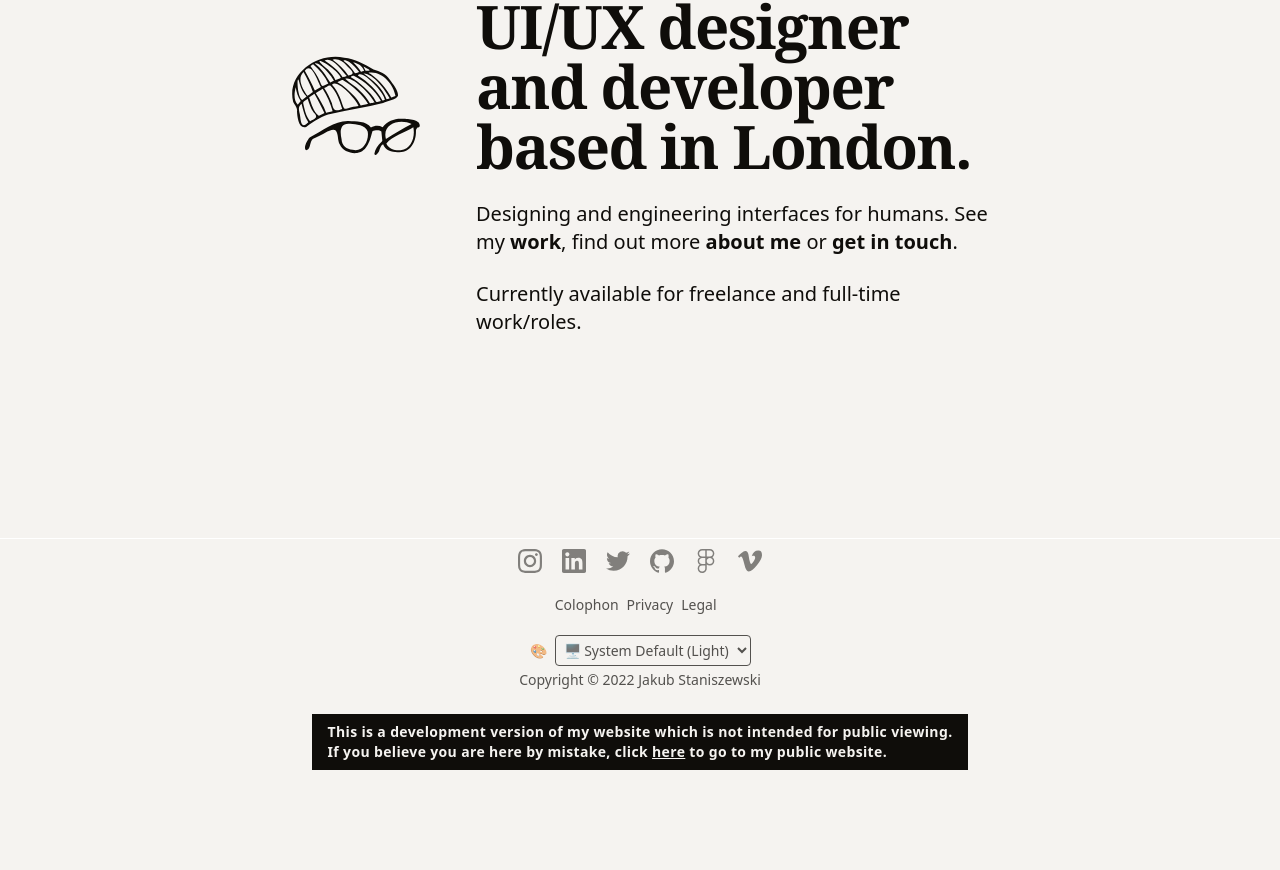
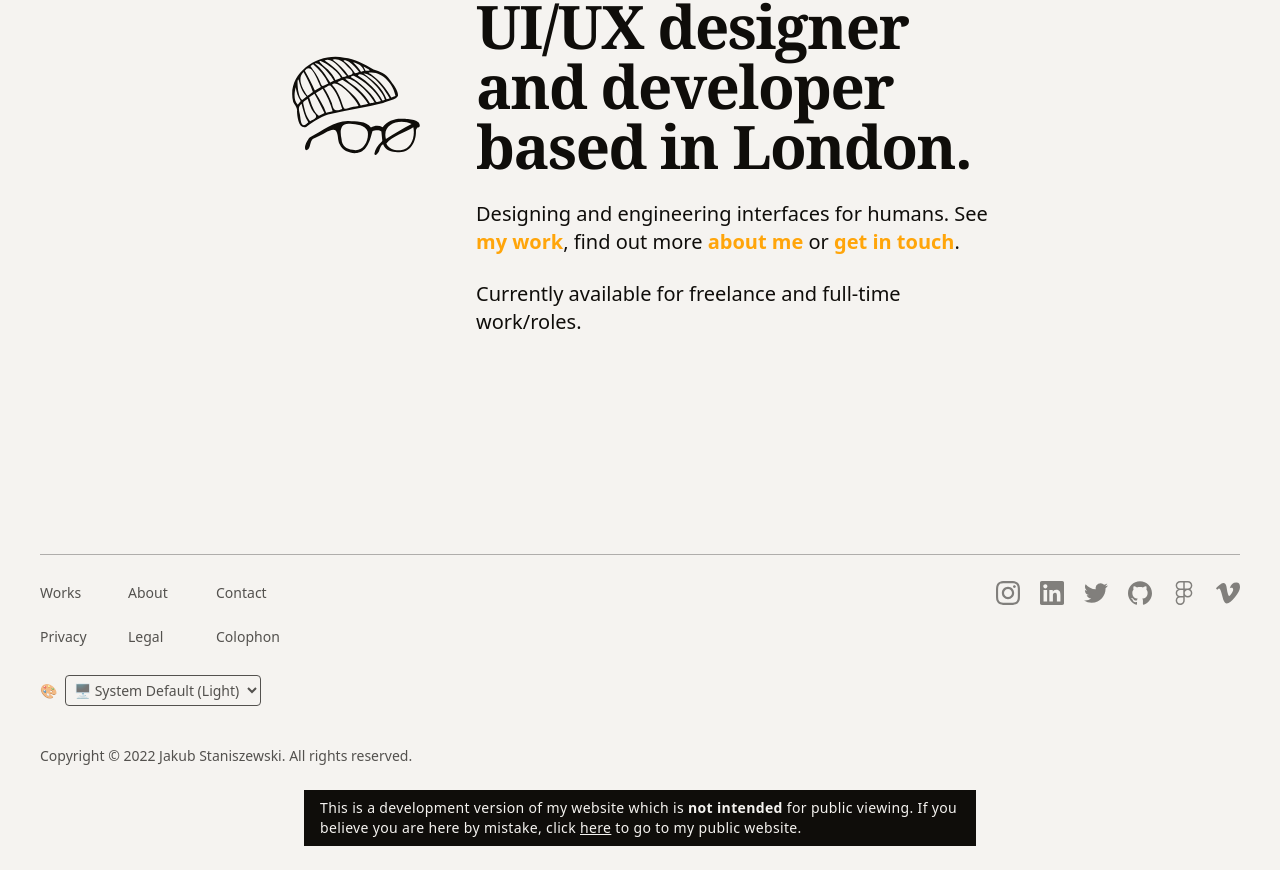
Before and after one commit to jakuski/website, a Next.js app: page / in a window 1280 px wide. Shown: the part 294-1164 px from the top of the page. Before the commit the page ends 1088 px from the top, so only its background shows below. Built offline with nearby package versions, Linux system fonts and the light colour scheme; a web font is replaced by a local one.

Commit message:
sync changes

```diff
--- a/src/components/Footer/SocialIcons.tsx
+++ b/src/components/Footer/SocialIcons.tsx
@@ -27,9 +27,9 @@ interface SocialIconProps extends React.PropsWithChildren {
 const SocialIcon: React.FC<SocialIconProps> = props => {
 	return <Link href={props.href}>
 		<a
-			title={`View ${props.srLabel} profile`}
+			title={`View my ${props.srLabel} profile`}
 			target="_blank"
-			className="min-h-44 min-w-44 flex items-center justify-center opacity-50 hover:opacity-100 ease transition-opacity duration-150"
+			className="min-h-44 min-w-44 flex items-center  justify-end opacity-50 hover:opacity-100 ease transition-opacity duration-150"
 		>
 			<span className="sr-only">{props.srLabel} icon</span>
 			{props.children}
@@ -53,7 +53,7 @@ const socialLinks: SocialLink[] = [
 ];
 
 const SocialIcons = () => {
-	return 	<div className="flex flex-row print:hidden">
+	return 	<div className="flex flex-row items-start print:hidden">
 		{socialLinks.map(link => {
 			const href = link.href.hrefWithSource("footer");
 
--- a/src/components/Footer/index.tsx
+++ b/src/components/Footer/index.tsx
@@ -5,7 +5,10 @@ import {
 	Route,
 	Colophon,
 	Privacy,
-	Legal
+	Legal,
+	WorksIndex,
+	About,
+	Contact
 } from "@/routes";
 
 import { isProd } from "@/utils";
@@ -14,7 +17,7 @@ import ThemePicker from "./ThemePicker";
 
 const TextLink: React.FC<{ route: Route }> = props => {
 	return <Link href={props.route.href}>
-		<a className="min-h-44 min-w-44 flex items-center opacity-70 hover:opacity-100 hover:underline ease transition-opacity duration-150">
+		<a className="min-w-44 min-h-44 flex items-center opacity-70 hover:opacity-100 hover:underline ease transition-opacity duration-150">
 			{props.route.displayName}
 		</a>
 	</Link>;
@@ -22,24 +25,50 @@ const TextLink: React.FC<{ route: Route }> = props => {
 
 const Footer: React.FC = () => {
 	return (
-		<footer className="font-sans text-sm flex flex-col items-center mt-8 pb-6 print:pb-2 select-none border-t border-t-white">
+		<footer className="font-sans text-sm items-center mt-12 pb-6 print:pb-2 select-none mx-10">
+			<hr className=" opacity-30 mb-4" />
+			<div className="flex justify-between">
+				<div>
+					<div className="flex flex-row gap-6 print:hidden">
+{/* 						<div className="flex gap-6">
+							<TextLink route={WorksIndex} />
+							<TextLink route={About} />
+							<TextLink route={Contact} />
+							<TextLink route={Colophon} />
+						</div>
 
-			<SocialIcons />
+						<div className="flex gap-6">
+							<TextLink route={Privacy} />
+							<TextLink route={Legal} />
+						</div> */}
 
-			<div className="flex gap-2 print:hidden">
-				<TextLink route={Colophon} />
+						<div className="flex flex-col w-16">
+							<TextLink route={WorksIndex} />
 							<TextLink route={Privacy} />
+						</div>
+
+						<div className="flex flex-col w-16">
+							<TextLink route={About} />
 							<TextLink route={Legal} />
 						</div>
 
-			<div className="opacity-70 mb-6 mt-2 print:mb-0 flex flex-col items-center gap-1">
+						<div className="flex flex-col w-16">
+							<TextLink route={Contact} />
+							<TextLink route={Colophon} />
+						</div>
+					</div>
+
+					<div className="opacity-70 mb-6 mt-4 print:mb-0 flex flex-col gap-10">
 						<ThemePicker />
 
-				Copyright © {new Date().getFullYear()} Jakub Staniszewski
+				Copyright © {new Date().getFullYear()} Jakub Staniszewski. All rights reserved.
+					</div>
+				</div>
+				<SocialIcons />
 			</div>
 
-			{(!isProd) && <div className="font-bold px-4 py-2 bg-foreground text-background tracking-wide">
-				This is a development version of my website which is not intended for public viewing. <br />If you believe you are here by mistake, click <a className="underline min-h-44 min-w-44" href="https://jakub.studio">here</a> to go to my public website.
+			{(!isProd) && <div className=" px-4 py-2 bg-foreground text-background tracking-wide max-w-2xl mx-auto">
+				This is a development version of my website which is <strong>not intended</strong> for public viewing. If you believe you are here by mistake, click <a className="underline min-h-44 min-w-44" href="https://jakub.studio">here</a> to go to my public website.
 			</div>}
 		</footer>
 	);
--- a/src/components/Navbar.tsx
+++ b/src/components/Navbar.tsx
@@ -16,8 +16,8 @@ export default function Navbar() {
 	return (
 		<>
 			<header className="p-4 md:p-6 fixed w-full flex justify-between items-center select-none z-10 print:hidden">
-				<Link href={Home.href}>
-					<a>
+				<Link href={Home.href} >
+					<a className="hover:text-brand transition-colors duration-200">
 						<LogoIcon />
 					</a>
 				</Link>
--- a/src/pages/index.tsx
+++ b/src/pages/index.tsx
@@ -10,7 +10,7 @@ const Link: React.FC<PropsWithChildren<{
 	href: string;
 }>> = props => {
 	return <NextLink href={props.href}>
-		<a className="text-2xl font-bold min-h-44 flex items-center hover:underline">{props.children}</a>
+		<a className="inline text-brand font-bold relative after:absolute after:h-[2px] after:w-full after:bg-brand after:bottom-0 after:left-0 after:scale-x-0 after:hover:scale-x-100 after:transition-transform after:origin-right after:hover:origin-left after:opacity-50">{props.children}</a>
 	</NextLink>;
 };
 
@@ -24,13 +24,13 @@ export default function Home() {
 				image="g/logo"
 			/>
 			<main className="flex items-center justify-center h-full gap-14 flex-col sm:flex-row mx-8 font-serif">
-				<div>
+				<div className=" before:opacity-20 after:opacity-20">
 					<LogoIcon size={128} />
 				</div>
 				<div className="flex gap-5 flex-col">
 					<div className="max-w-lg">
 						<div className="text-4xl sm:text-5xl md:text-6xl font-bold tracking-tight mb-6"><h1 className="inline">{websiteName}</h1> is a UI/UX designer and developer based in London.</div>
-						<div className="text-xl font-sans mb-6">Designing and engineering interfaces for humans. See my <span className="font-bold">work</span>, find out more <span className="font-bold">about me </span> or <span className="font-bold">get in touch</span>.</div>
+						<div className="text-xl font-sans mb-6">Designing and engineering interfaces for humans. See <Link href="/works">my work</Link>, find out more <Link href="/about">about me</Link> or <Link href="/contact">get in touch</Link>.</div>
 
 						<div className="text-xl font-sans">Currently available for freelance and full-time work/roles.</div>
 					</div>
```
Lines whose indentation alone changed are shown as unchanged.
